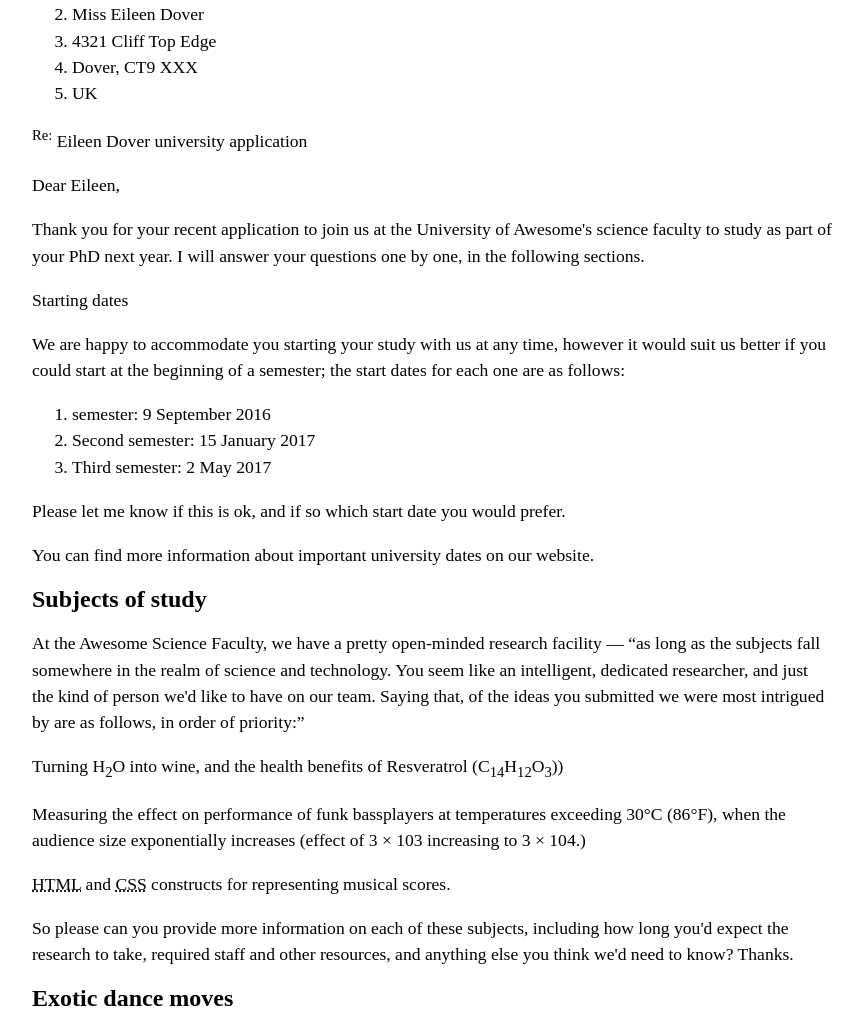
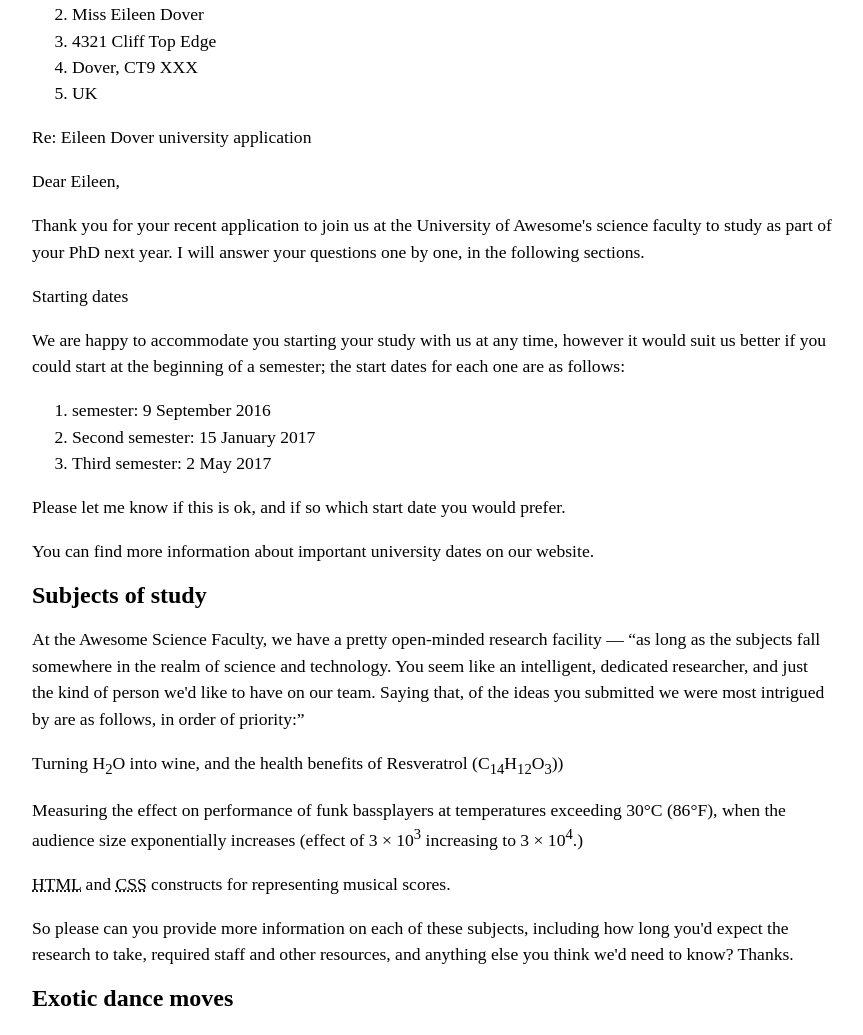
Before and after one commit to AiTA666/letter, a plain HTML site: page index.html in a window 1280 px wide. Shown: the part 181-1216 px from the top of the page, without its empty margins (208-1071 px from the left). Drawn offline with Linux system fonts and the light colour scheme.

Commit message:
htmlタグの編集

```diff
--- a/index.html
+++ b/index.html
@@ -23,7 +23,7 @@
         <li>UK</li>
         </ol>
 
-        <p><sup>Re:</sup> Eileen Dover university application</p>
+        <p>Re: Eileen Dover university application</p>
 
         <p>Dear Eileen,</p>
 
@@ -47,7 +47,7 @@
         <p>At the Awesome Science Faculty, we have a pretty open-minded research facility — <q cite="https://github.com/mdn/learning-area/blob/main/html/introduction-to-html/marking-up-a-letter-start/letter-text.txt">as long as the subjects fall somewhere in the realm of science and technology. You seem like an intelligent, dedicated researcher, and just the kind of person we'd like to have on our team. Saying that, of the ideas you submitted we were most intrigued by are as follows, in order of priority:</q></p>
 
         <p>Turning H<sub>2</sub>O into wine, and the health benefits of Resveratrol (C<sub>14</sub>H<sub>12</sub>O<sub>3</sub>)</sub>)</p>
-        <p>Measuring the effect on performance of funk bassplayers at temperatures exceeding 30°C (86°F), when the audience size exponentially increases (effect of 3 × 103 increasing to 3 × 104.)</p>
+        <p>Measuring the effect on performance of funk bassplayers at temperatures exceeding 30°C (86°F), when the audience size exponentially increases (effect of 3 × 10<sup>3</sup> increasing to 3 × 10<sup>4</sup>.)</p>
         <p><abbr title="Hyper Text Markup Language">HTML</abbr> and <abbr title="Cascading Style Sheets">CSS</abbr> constructs for representing musical scores.</p>
 
         <p>So please can you provide more information on each of these subjects, including how long you'd expect the research to take, required staff and other resources, and anything else you think we'd need to know? Thanks.</p>
```
